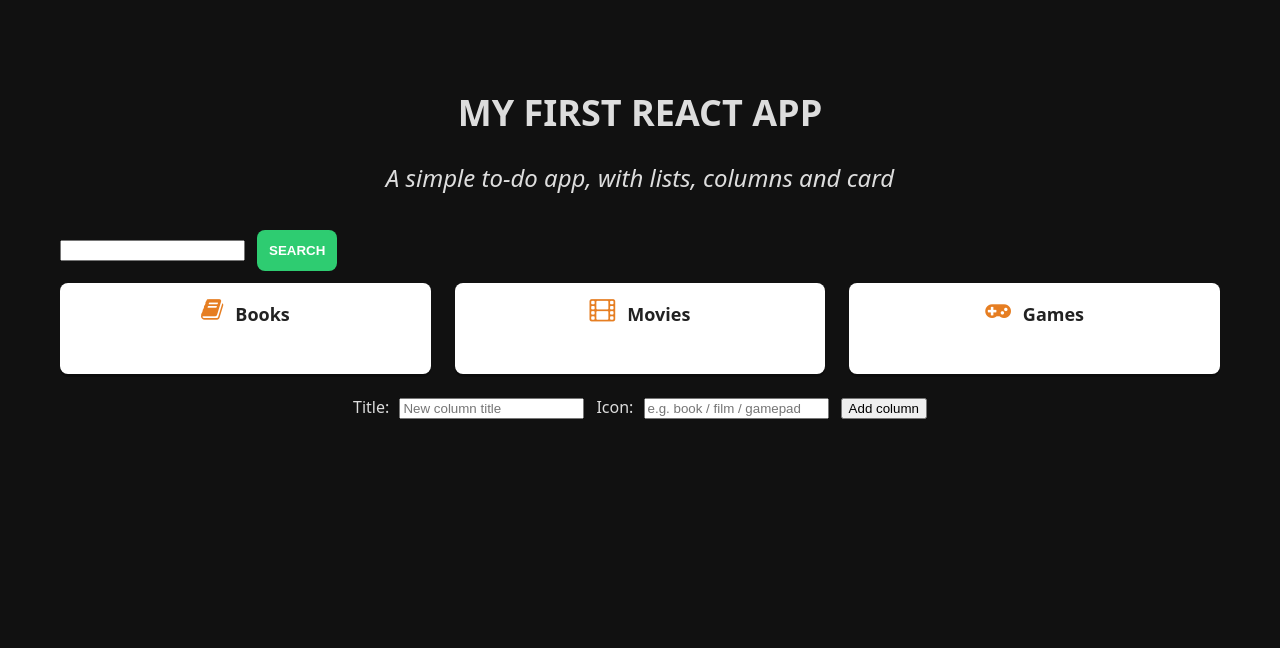
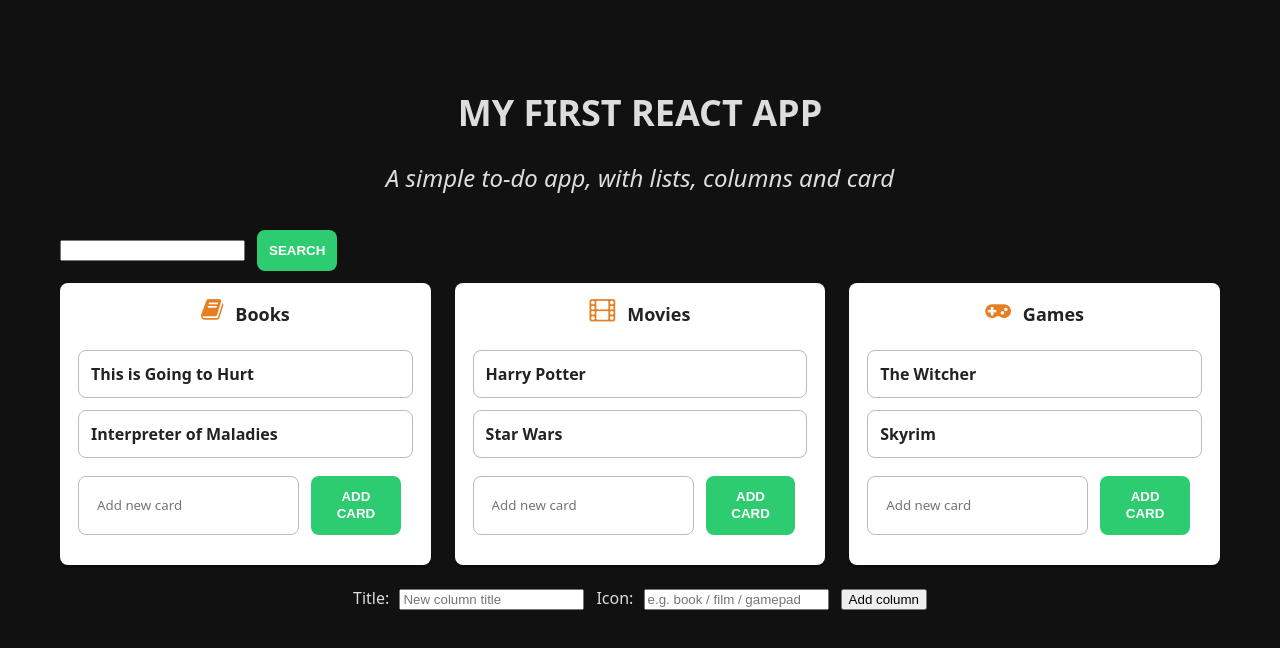
Before and after one commit to Rafal00005/first-react-app, a React (Create React App) app: page / in a window 1280 px wide. Shown: the top 648 px of the page. Built offline with nearby package versions, Linux system fonts and the light colour scheme.

Commit message:
Finish 14.7 – add Card component and cards rendering

```diff
--- /dev/null
+++ b/src/components/Card/Card.js
@@ -0,0 +1,7 @@
+import styles from './Card.module.scss';
+
+const Card = (props) => {
+	return <li className={styles.card}>{props.title}</li>;
+};
+
+export default Card;
--- /dev/null
+++ b/src/components/Card/Card.module.scss
@@ -0,0 +1,13 @@
+@import '../../styles/settings.scss';
+
+.card {
+    position: relative;
+    background: $color-light;
+    border: 1px solid lighten($color-dark, 60%);
+    padding: $base-size;
+    margin: 0 0 $base-size 0;
+    border-radius: $radius;
+    display: flex;
+    justify-content: space-between;
+    font-weight: bold;
+}
--- /dev/null
+++ b/src/components/CardForm/CardForm.js
@@ -0,0 +1,27 @@
+import styles from './CardForm.module.scss';
+import { useState } from 'react';
+import TextInput from '../TextInput/TextInput';
+import Button from '../Button/Button';
+
+const CardForm = (props) => {
+	const [title, setTitle] = useState('');
+
+	const handleSubmit = (e) => {
+		e.preventDefault();
+		props.action({ title: title });
+		setTitle('');
+	};
+
+	return (
+		<form onSubmit={handleSubmit} className={styles.cardForm}>
+			<TextInput
+				value={title}
+				onChange={(e) => setTitle(e.target.value)}
+				placeholder='Add new card'
+			/>
+			<Button>Add card</Button>
+		</form>
+	);
+};
+
+export default CardForm;
--- /dev/null
+++ b/src/components/CardForm/CardForm.module.scss
@@ -0,0 +1,12 @@
+@import '../../styles/settings.scss';
+
+.cardForm {
+	display: flex;
+	justify-content: center;
+}
+
+@media (max-width: 767px) {
+	.cardForm {
+		flex-direction: column;
+	}
+}
--- a/src/components/Column/Column.js
+++ b/src/components/Column/Column.js
@@ -1,4 +1,6 @@
+import Card from '../Card/Card';
 import styles from './Column.module.scss';
+import CardForm from '../CardForm/CardForm';
 
 const Column = (props) => {
 	return (
@@ -8,11 +10,11 @@ const Column = (props) => {
 				{props.title}
 			</h2>
 
-			{/* TU: zamiast <div> używamy <ul> i renderujemy <li> */}
 			<ul className={styles.cards}>
 				{props.cards &&
-					props.cards.map((card) => <li key={card.id}>{card.title}</li>)}
+					props.cards.map((card) => <Card key={card.id} title={card.title} />)}
 			</ul>
+			<CardForm action={(newCard) => props.addCard(newCard, props.id)} />
 		</article>
 	);
 };
--- a/src/components/List/List.js
+++ b/src/components/List/List.js
@@ -35,19 +35,46 @@ const List = () => {
 			],
 		},
 	]);
-    //  nowe kolumny startują z pustym cards: []
-  const addColumn = (newColumn) => {
-    setColumns((prev) => [
-      ...prev,
-      { id: shortid(), title: newColumn.title, icon: newColumn.icon, cards: [] },
-    ]);
-  };
+
+	// nowe kolumny startują z pustym cards: []
+	const addColumn = (newColumn) => {
+		setColumns((prev) => [
+			...prev,
+			{
+				id: shortid(),
+				title: newColumn.title,
+				icon: newColumn.icon,
+				cards: [],
+			},
+		]);
+	};
+
+	// ZMIENIONA FUNKCJA - używa prev zamiast columns
+	const addCard = (newCard, columnId) => {
+		setColumns((prev) =>
+			prev.map((column) => {
+				if (column.id === columnId)
+					return {
+						...column,
+						cards: [...column.cards, { id: shortid(), title: newCard.title }],
+					};
+				else return column;
+			})
+		);
+	};
 
 	return (
 		<div className={styles.list}>
 			<section className={styles.columns}>
 				{columns.map((col) => (
-					<Column key={col.id} title={col.title} icon={col.icon} />
+					<Column
+						key={col.id}
+						id={col.id}
+						title={col.title}
+						icon={col.icon}
+						cards={col.cards}
+						addCard={addCard}
+					/>
 				))}
 			</section>
 
--- /dev/null
+++ b/src/components/TextInput/TextInput.js
@@ -0,0 +1,15 @@
+import styles from './TextInput.module.scss';
+
+const TextInput = (props) => {
+	return (
+		<input
+			className={styles.input}
+			type='text'
+			value={props.value}
+			onChange={props.onChange}
+			placeholder={props.placeholder}
+		/>
+	);
+};
+
+export default TextInput;
--- /dev/null
+++ b/src/components/TextInput/TextInput.module.scss
@@ -0,0 +1,11 @@
+@import '../../styles/settings.scss';
+
+.input {
+	min-width: 200px;
+	background: $color-light;
+	border: 1px solid lighten($color-dark, 60%);
+	padding: $base-size ($base-size * 1.5);
+	margin: 0 0 $base-size 0;
+	font-family: $font-text;
+	border-radius: $radius;
+}
```
